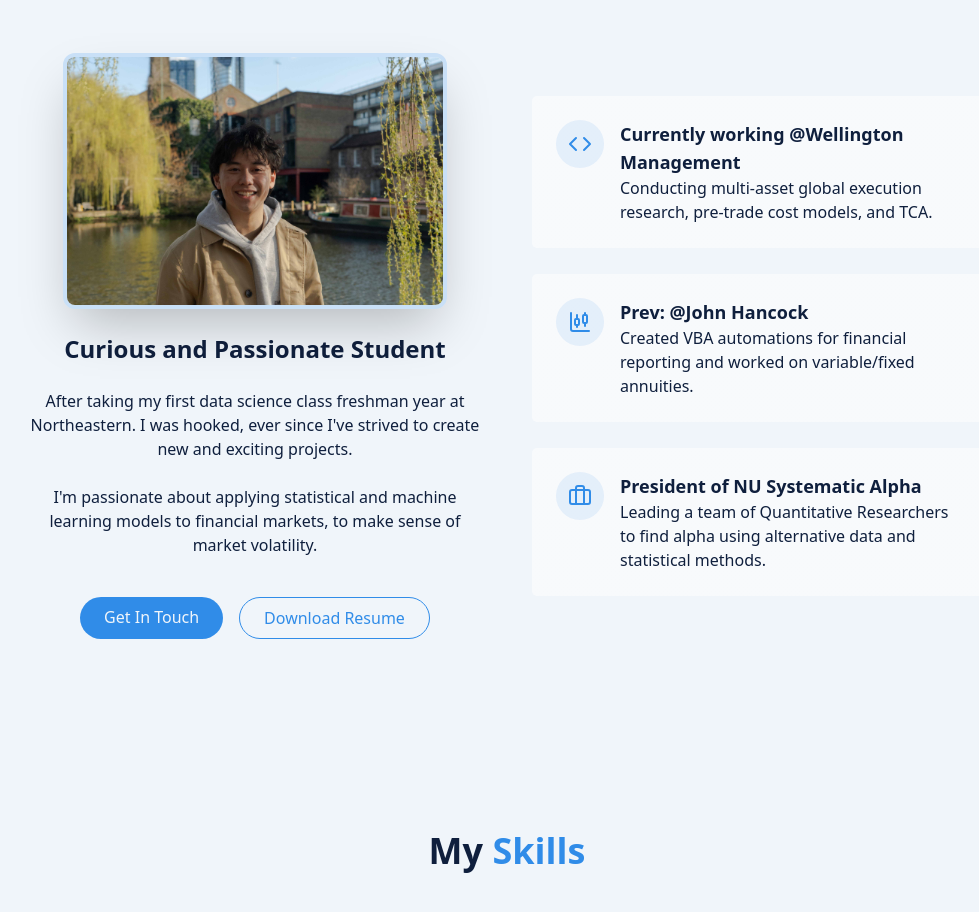
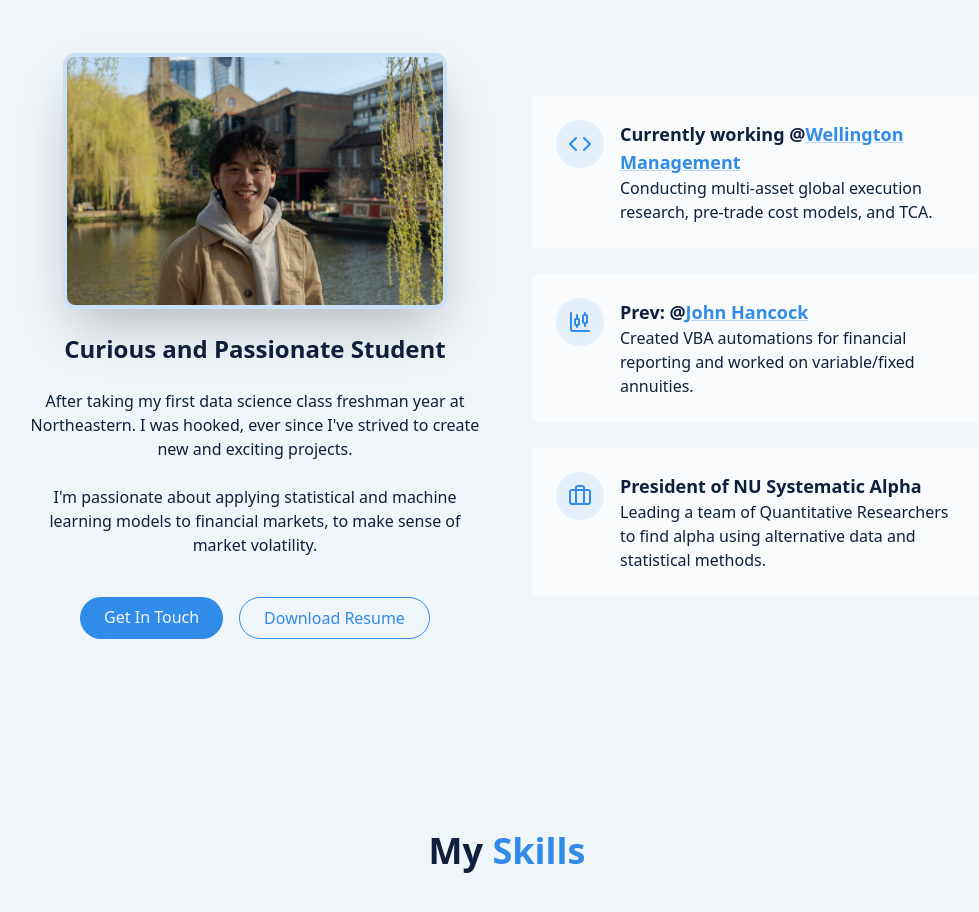
Before and after one commit to NathanielYee/Nathaniel-s-Portfolio-v2, a React (Vite) app: page / in a window 1280 px wide. Shown: the part 971-1883 px from the top of the page, without its empty margins (133-1112 px from the left). Built offline with nearby package versions, Linux system fonts and the light colour scheme.

Commit message:
update about section links

```diff
--- a/src/components/AboutSection.jsx
+++ b/src/components/AboutSection.jsx
@@ -36,9 +36,7 @@ export const AboutSection = () => {
             </p>
 
             <div className="flex flex-col sm:flex-row gap-4 pt-4 justify-center">
-              <a href="mailto:yee.n@northeastern.edu?subject=Getting%20In%20Touch&body=Hi%20Nathaniel,%0D%0A%0D%0AI%20found%20your%20portfolio%20and%20would%20like%20to%20connect.%0D%0A%0D%0ABest%20regards,
-              " className="cosmic-button" >
-                {" "}
+              <a href="mailto:yee.n@northeastern.edu?subject=Getting%20In%20Touch&body=Hi%20Nathaniel,%0D%0A%0D%0AI%20found%20your%20portfolio%20and%20would%20like%20to%20connect.%0D%0A%0D%0ABest%20regards," className="cosmic-button">
                 Get In Touch
               </a>
 
@@ -58,32 +56,53 @@ export const AboutSection = () => {
                   <Code className="h-6 w-6 text-primary" />
                 </div>
                 <div className="text-left">
-                  <h4 className="font-semibold text-lg"> Currently working @Wellington Management</h4>
+                  <h4 className="font-semibold text-lg">
+                    Currently working @
+                    <a
+                      href="https://www.wellington.com/en"
+                      target="_blank"
+                      rel="noopener noreferrer"
+                      className="text-primary hover:text-primary/80 transition-colors duration-300 underline decoration-primary/30 hover:decoration-primary/60"
+                    >
+                      Wellington Management
+                    </a>
+                  </h4>
                   <p className="text-muted-foreground">
                     Conducting multi-asset global execution research, pre-trade cost models, and TCA.
                   </p>
                 </div>
               </div>
             </div>
+
             <div className="gradient-border p-6 card-hover">
               <div className="flex items-start gap-4">
                 <div className="p-3 rounded-full bg-primary/10">
                   <CandlestickChart className="h-6 w-6 text-primary" />
                 </div>
                 <div className="text-left">
-                  <h4 className="font-semibold text-lg">Prev: @John Hancock</h4>
+                  <h4 className="font-semibold text-lg">
+                    Prev: @
+                    <a
+                      href="https://www.johnhancock.com"
+                      target="_blank"
+                      rel="noopener noreferrer"
+                      className="text-primary hover:text-primary/80 transition-colors duration-300 underline decoration-primary/30 hover:decoration-primary/60"
+                    >
+                      John Hancock
+                    </a>
+                  </h4>
                   <p className="text-muted-foreground">
                     Created VBA automations for financial reporting and worked on variable/fixed annuities.
                   </p>
                 </div>
               </div>
             </div>
+
             <div className="gradient-border p-6 card-hover">
               <div className="flex items-start gap-4">
                 <div className="p-3 rounded-full bg-primary/10">
                   <Briefcase className="h-6 w-6 text-primary" />
                 </div>
-
                 <div className="text-left">
                   <h4 className="font-semibold text-lg">President of NU Systematic Alpha</h4>
                   <p className="text-muted-foreground">
```
